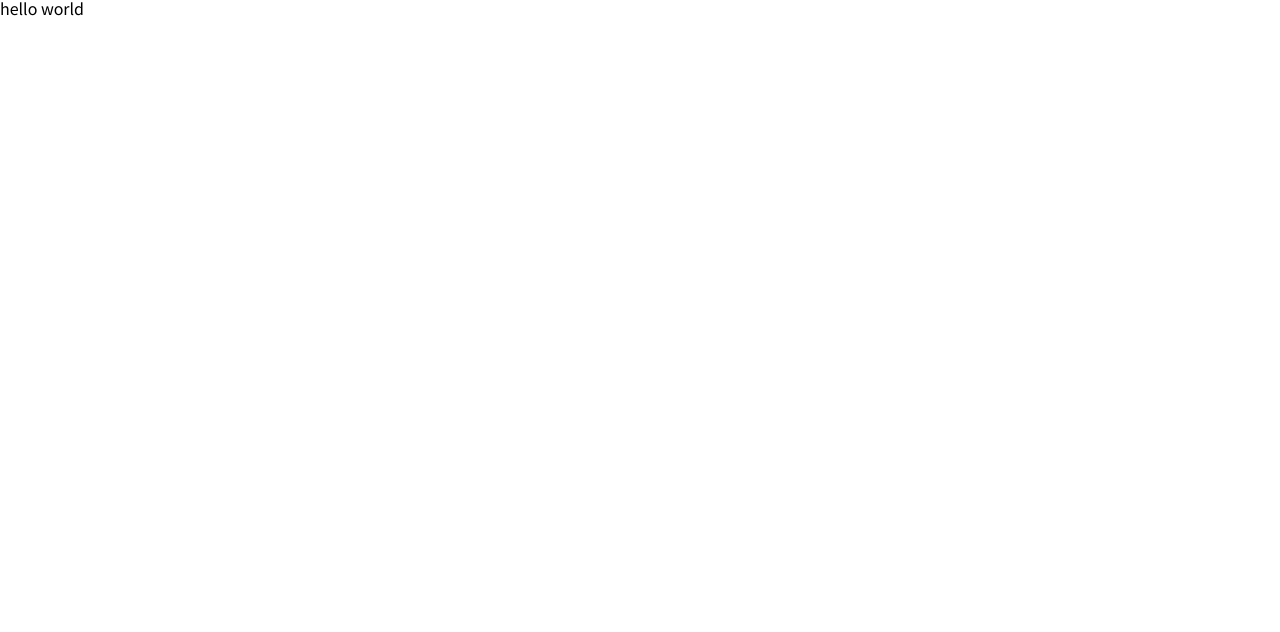
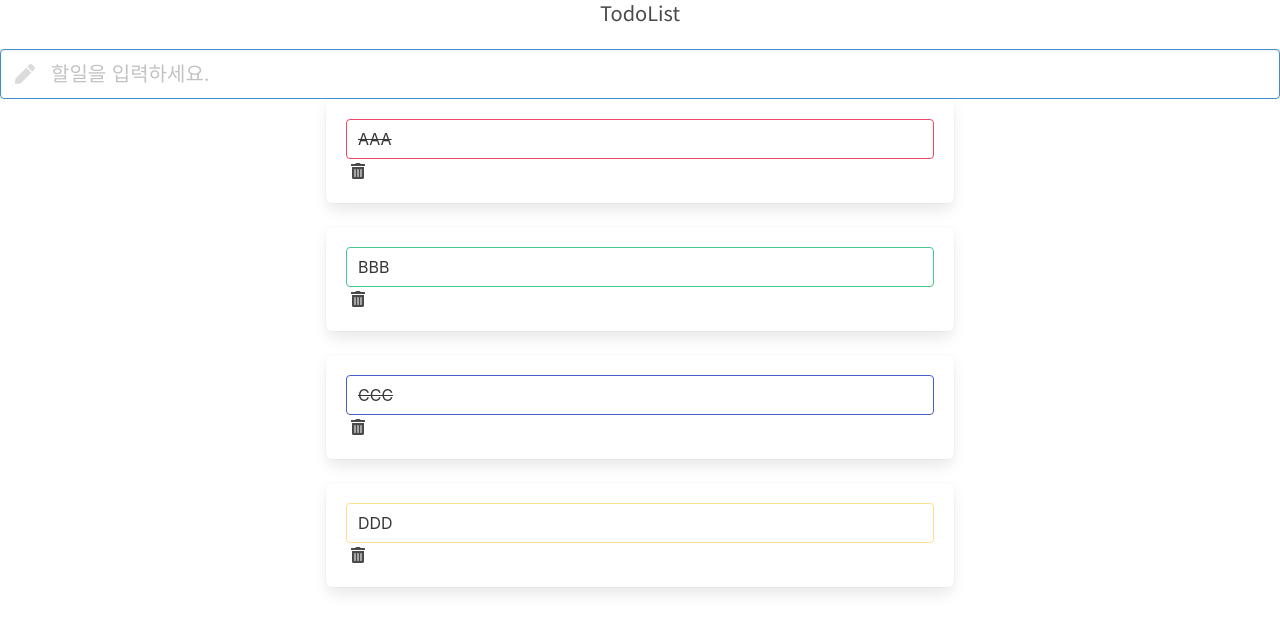
Before and after one commit to jojo3420/lean-nextjs-book, a Next.js app: page / in a window 1280 px wide. Shown: the top 632 px of the page. Built offline with nearby package versions, Linux system fonts and the light colour scheme.

Commit message:
디자인 개선 및 기능 개선  - 인풋 디자인 변경  - 투두 아이템 수정기능 삭제

```diff
--- /dev/null
+++ b/components/Layout.tsx
@@ -0,0 +1,11 @@
+import React from 'react'
+
+function Layout({ children }) {
+  return (
+    <div>
+      {children}
+    </div>
+  )
+}
+
+export default Layout
--- /dev/null
+++ b/components/TodoApp.tsx
@@ -0,0 +1,46 @@
+import React, { useCallback, useState } from 'react'
+import TodoList from './TodoList'
+import TodoInput from './TodoInput'
+import { Todo } from '../types/todo'
+import Layout from './Layout'
+import { nanoid } from 'nanoid'
+
+interface Props {
+  todos: Todo[]
+  setTodos: Function,
+}
+
+const TodoApp = ({ todos, setTodos }: Props) => {
+  const [newTodoText, setNewTodoText] = useState('')
+  const onSubmitAdd = useCallback((e) => {
+    e.preventDefault()
+    if (newTodoText) {
+      setTodos(todos => [...todos, { id: nanoid(), text: newTodoText, done: false }])
+      setNewTodoText('')
+    }
+  }, [newTodoText])
+  const onRemoveTodo = useCallback((id: string) => {
+    setTodos(todos => todos.filter(todo => todo.id !== id))
+  }, [todos])
+  const onToggleTodo = useCallback((id: string) => {
+    const newTodos = todos.map(todo => todo.id === id ? { ...todo, done: !todo.done } : todo)
+    setTodos(newTodos)
+  }, [todos])
+  return (
+    <Layout>
+      <TodoInput
+        todoField={newTodoText}
+        handleField={setNewTodoText}
+        onSubmitAdd={onSubmitAdd}
+      />
+      <TodoList
+        todos={todos}
+        onRemoveTodo={onRemoveTodo}
+        onToggleTodo={onToggleTodo}
+      />
+    </Layout>
+  )
+}
+
+
+export default TodoApp
--- /dev/null
+++ b/components/TodoInput.tsx
@@ -0,0 +1,52 @@
+import React, { useState } from 'react'
+import { FontAwesomeIcon } from '@fortawesome/react-fontawesome'
+import { faPen } from '@fortawesome/free-solid-svg-icons'
+
+function TodoInput({ todoField, handleField, onSubmitAdd }) {
+  const [visible, setVisible] = useState(false)
+  const handleSubmit = (e) => {
+    e.preventDefault()
+    if (todoField) {
+      onSubmitAdd(e)
+    } else {
+      setVisible(visible => !visible)
+    }
+  }
+
+  return (
+    <>
+      <div>
+        <h1 className={`subtitle has-text-centered title-color `}>TodoList</h1>
+        <form onSubmit={handleSubmit}>
+          <div className='field'>
+            <div className='control has-icons-left'>
+              <input
+                className='input is-info is-medium'
+                type='text'
+                value={todoField}
+                onChange={e => handleField(e.target.value)}
+                placeholder={'할일을 입력하세요.'}
+              />
+              <span className='icon is-small is-left'>
+                <FontAwesomeIcon icon={faPen} />
+              </span>
+            </div>
+          </div>
+        </form>
+      </div>
+      <div className={`modal ${visible ? 'is-active' : ''}`}>
+        <div className='modal-background' />
+        <div className='modal-content'>
+          <div className='box'>
+            <p>할일을 입력하세요.</p>
+          </div>
+        </div>
+        <button className='modal-close is-large' aria-label='close'
+                onClick={() => setVisible(v => !v)}
+        />
+      </div>
+    </>
+  )
+}
+
+export default TodoInput
--- /dev/null
+++ b/components/TodoItem.tsx
@@ -0,0 +1,32 @@
+import React, { useCallback, useState } from 'react'
+import { FontAwesomeIcon } from '@fortawesome/react-fontawesome'
+import { faCheckSquare, faTrashAlt, faSquare } from '@fortawesome/free-solid-svg-icons'
+
+
+function TodoItem({ todo, onToggle, onDelete }) {
+  const { id, text, done, color } = todo
+  return (
+    <div className='columns'>
+      <div className='column is-half is-offset-one-quarter'>
+        <div className='box'>
+          <div className='control'>
+            <input
+              className={`input ${color}`}
+              name={'input field'}
+              readOnly={true}
+              value={text}
+              style={done ? { textDecoration: 'line-through' } : {}}
+              onClick={() => onToggle(id)}
+            />
+            <span className='icon' onClick={() => onDelete(id)}>
+                  <FontAwesomeIcon icon={faTrashAlt} className='fas' />
+              </span>
+          </div>
+
+        </div>
+      </div>
+    </div>
+  )
+}
+
+export default TodoItem
--- /dev/null
+++ b/components/TodoList.tsx
@@ -0,0 +1,20 @@
+import React from 'react'
+import TodoItem from './TodoItem'
+
+function TodoList({ todos, onRemoveTodo, onToggleTodo }) {
+  return (
+    <>
+      {todos && todos.map(todo => (
+          <TodoItem
+            key={todo.id}
+            todo={todo}
+            onToggle={onToggleTodo}
+            onDelete={onRemoveTodo}
+          />
+        ),
+      )}
+    </>
+  )
+}
+
+export default TodoList
--- a/package.json
+++ b/package.json
@@ -9,6 +9,11 @@
     "build": "next build"
   },
   "dependencies": {
+    "@fortawesome/fontawesome-svg-core": "^1.2.36",
+    "@fortawesome/free-solid-svg-icons": "^5.15.4",
+    "@fortawesome/react-fontawesome": "^0.1.16",
+    "bulma": "^0.9.3",
+    "nanoid": "^3.2.0",
     "next": "^12.0.8",
     "react": "^17.0.2",
     "react-dom": "^17.0.2",
--- a/pages/_app.tsx
+++ b/pages/_app.tsx
@@ -1,10 +1,16 @@
 import App, { AppContext, AppProps, AppInitialProps } from 'next/app'
+import Head from 'next/head'
 import GlobalStyle from '../styles/GlobalStyle'
-import pages from './index'
+import 'bulma/css/bulma.min.css'
 
 const app = ({ Component, pageProps }: AppProps) => {
   return (
     <>
+      <Head>
+        <title>할일 관리</title>
+        <meta name='viewport' content='width=device-width, initial-scale=1' />
+        <meta charSet='utf-8' />
+      </Head>
       <GlobalStyle />
       <Component {...pageProps} />
     </>
--- a/pages/_document.tsx
+++ b/pages/_document.tsx
@@ -30,9 +30,9 @@ class MyDocument extends Document {
     return (
       <Html>
         <Head>
-          <link rel="preconnect" href="https://fonts.googleapis.com" />
-            <link rel="preconnect" href="https://fonts.gstatic.com" />
-              <link href="https://fonts.googleapis.com/css2?family=Noto+Sans+KR&display=swap" rel="stylesheet"/>
+          <link rel='preconnect' href='https://fonts.googleapis.com' />
+          <link rel='preconnect' href='https://fonts.gstatic.com' />
+          <link href='https://fonts.googleapis.com/css2?family=Noto+Sans+KR&display=swap' rel='stylesheet' />
         </Head>
         <body>
         <Main />
--- a/pages/index.tsx
+++ b/pages/index.tsx
@@ -1,18 +1,22 @@
-import React from 'react'
+import React, { useState } from 'react'
 import { NextPage } from 'next'
 import styled from 'styled-components'
+import TodoApp from '../components/TodoApp'
+import { Todo } from '../types/todo'
+import { nanoid } from 'nanoid'
 
-const Container = styled.div`
-`;
+const todoList: Todo[] = [
+  { id: nanoid(), text: 'AAA', color: 'is-danger', done: true },
+  { id: nanoid(), text: 'BBB', color: 'is-success', done: false },
+  { id: nanoid(), text: 'CCC', color: 'is-link', done: true },
+  { id: nanoid(), text: 'DDD', color: 'is-warning', done: false },
+]
 
 const Index: NextPage = (props) => {
-
+  const [todos, setTodos] = useState(todoList)
   return (
-    <Container>
-      <h1>hello world</h1>
-    </Container>
+    <TodoApp todos={todos} setTodos={setTodos} />
   )
 }
 
-
 export default Index
```
Also changed, not shown: types/todo.d.ts (added, +11 -0 lines), 2 other files (tests, documents, lock files or other folders).
